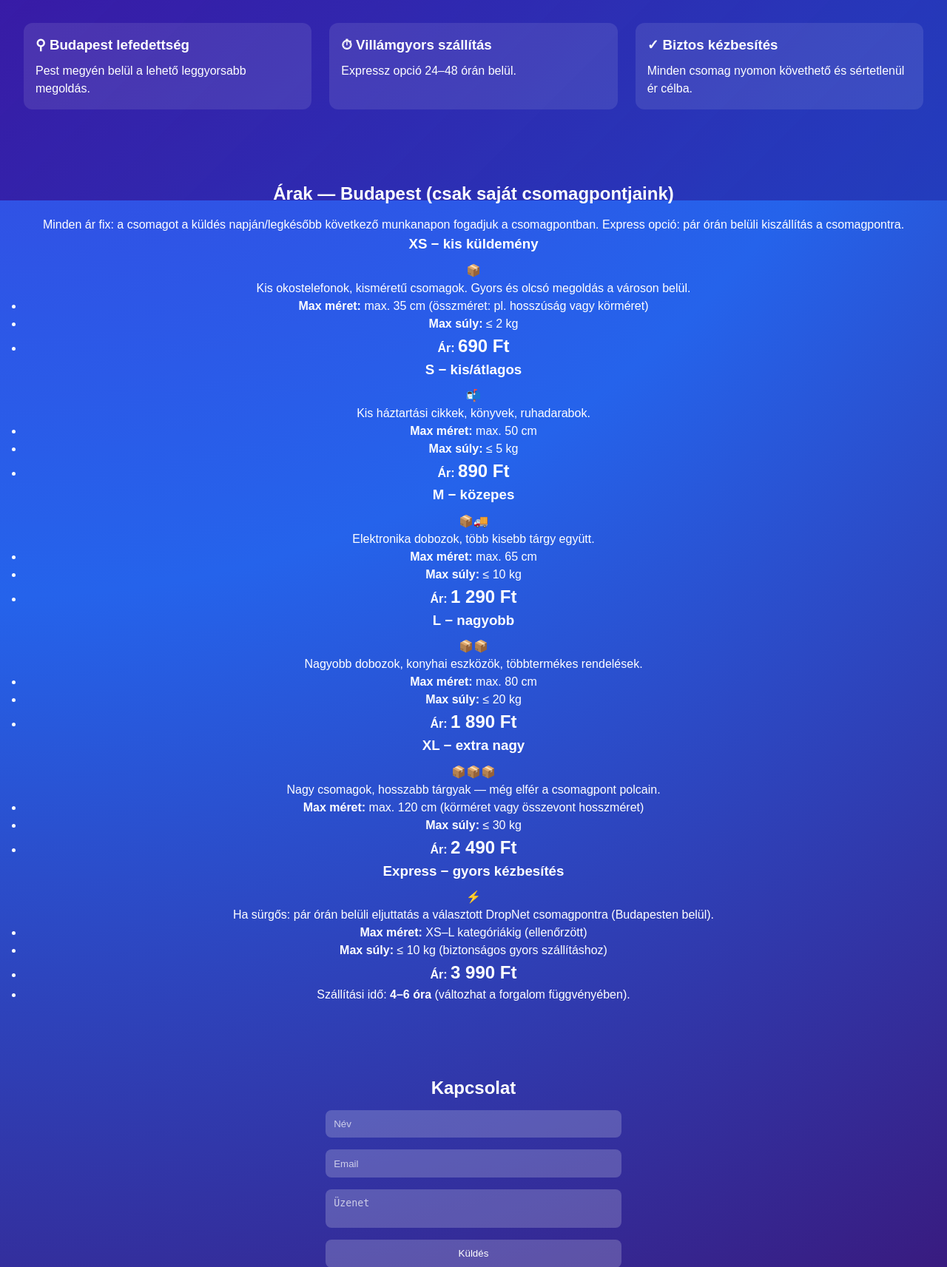
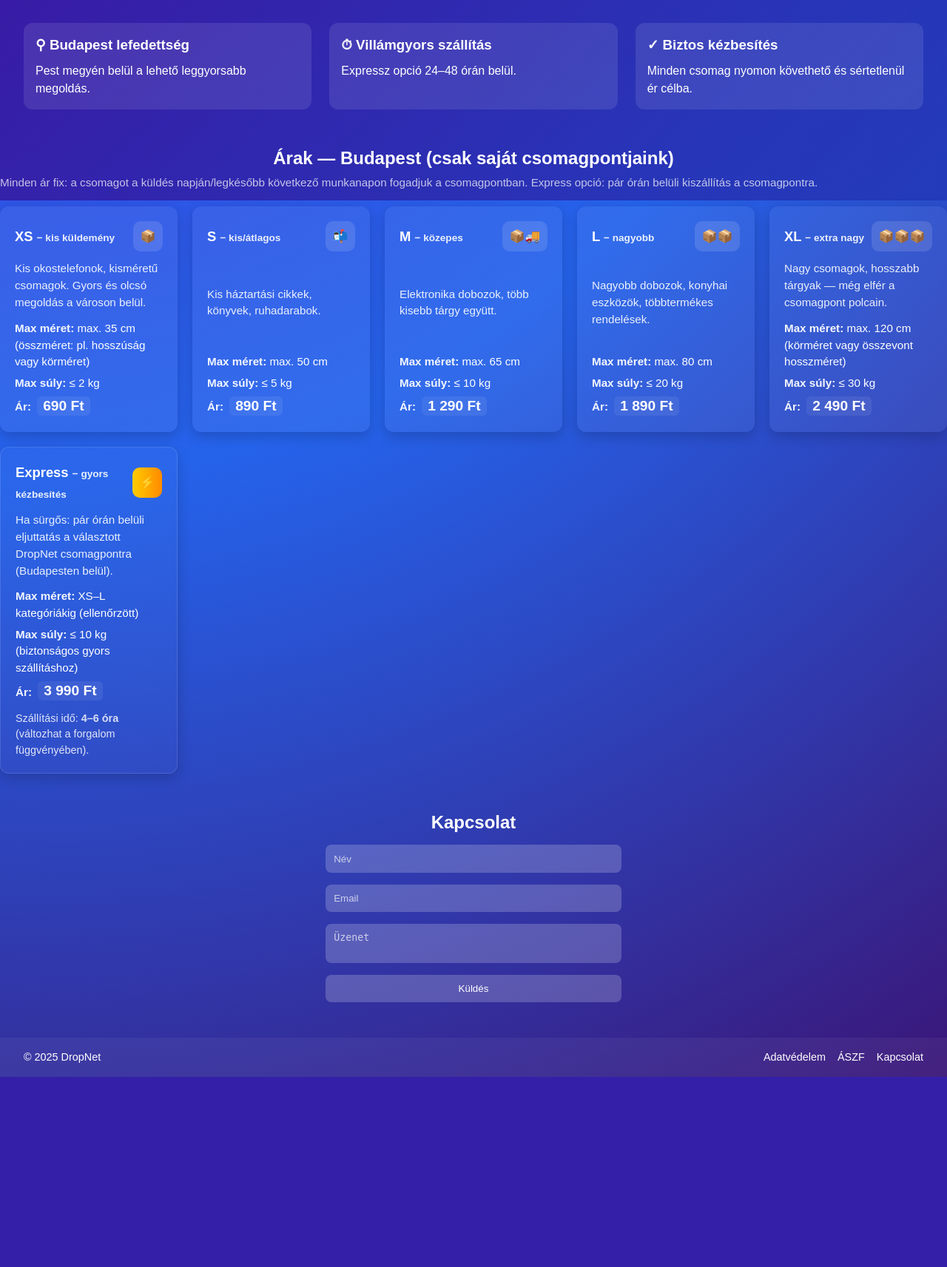
Before and after one commit to jakusnoel12445/dropnet, a PHP site: page / in a window 1280 px wide. Shown: the part 529-2242 px from the top of the page at 74% size. After the commit the page ends 1985 px from the top, so only its background shows below. Run offline with PHP 8.4, Linux system fonts and the light colour scheme.

Commit message:
Update style.css

```diff
--- a/style.css
+++ b/style.css
@@ -164,20 +164,118 @@ h1, h2, h3, h4 { margin-bottom: 0.5em; } /* címsorok alatt kis térköz */
 
 
 /* ==== Árlista ==== */
-.arazas { padding: 3rem 2rem; text-align: center; }
-.cards { display: flex; flex-wrap: wrap; gap: 1.5rem; justify-content: center; margin-top: 2rem; }
-.card {
-  background: rgba(255,255,255,0.1);
-  padding: 1.5rem;
+/* ==== Részletes csomagkártyák (DropNet) ==== */
+.detailed-pricing h2 {
+  text-align: center;
+  margin-bottom: 0.25rem;
+}
+.detailed-pricing .muted {
+  color: rgba(255,255,255,0.85);
+  font-size: 0.95rem;
+}
+.detailed-pricing p.muted {
+  margin: 0 0 1.25rem 0;
+  opacity: 0.85;
+}
+
+/* kártyák elrendezése */
+.package-cards {
+  display: grid;
+  grid-template-columns: repeat(auto-fit, minmax(220px, 1fr));
+  gap: 1.25rem;
+  margin-top: 1.25rem;
+}
+
+/* egy kártya */
+.package-card {
+  background: rgba(255,255,255,0.06);
+  padding: 1.25rem;
   border-radius: 12px;
-  min-width: 180px;
-  transition: transform 0.3s;
+  box-shadow: 0 6px 18px rgba(0,0,0,0.18);
+  transition: transform 0.25s, background 0.25s;
+  min-height: 220px;
+  display: flex;
+  flex-direction: column;
+  justify-content: space-between;
 }
-.card:hover {
-  transform: scale(1.05);
-  background: rgba(255,255,255,0.25);
+.package-card:hover {
+  transform: translateY(-6px);
+  background: rgba(255,255,255,0.09);
 }
-.price { font-size: 1.5rem; font-weight: bold; margin: 0.5rem 0; }
+
+/* fejrészek */
+.card-head {
+  display: flex;
+  align-items: center;
+  justify-content: space-between;
+  gap: 0.5rem;
+}
+.card-head h3 {
+  font-size: 1.15rem;
+  margin: 0;
+}
+.card-head .muted { font-size: 0.85rem; color: rgba(255,255,255,0.9); }
+
+/* badge (ikon) */
+.badge {
+  background: rgba(255,255,255,0.12);
+  padding: 0.5rem 0.6rem;
+  border-radius: 10px;
+  font-size: 1.05rem;
+}
+
+/* rövid leírás */
+.package-card .desc {
+  margin: 0.75rem 0;
+  opacity: 0.9;
+  font-size: 0.95rem;
+}
+
+/* specifikációk lista */
+.specs {
+  list-style: none;
+  padding: 0;
+  margin: 0;
+  display: grid;
+  gap: 0.35rem;
+  font-size: 0.95rem;
+}
+.specs li strong { color: rgba(255,255,255,0.95); }
+
+/* ár külön kiemelése */
+.price {
+  font-size: 1.2rem;
+  font-weight: 700;
+  color: #fff;
+  background: linear-gradient(90deg, rgba(255,255,255,0.06), rgba(255,255,255,0.08));
+  padding: 0.15rem 0.5rem;
+  border-radius: 6px;
+  margin-left: 0.25rem;
+}
+
+/* express speciális stílus */
+.package-card.express {
+  border: 1px solid rgba(255,255,255,0.12);
+  background: linear-gradient(180deg, rgba(255,255,255,0.03), rgba(255,255,255,0.02));
+}
+.package-card.express .badge {
+  background: linear-gradient(90deg, #ffcc00, #ff8a00);
+  color: #071029;
+  font-weight: 700;
+}
+
+/* megjegyzés stílus */
+.specs .note {
+  font-size: 0.9rem;
+  opacity: 0.85;
+  margin-top: 0.35rem;
+}
+
+/* reszponzív finomítás */
+@media (max-width: 520px) {
+  .package-card { min-height: 200px; padding: 1rem; }
+  .price { font-size: 1.05rem; }
+}
 
 
 /* ==== Kapcsolat űrlap ==== */
```
